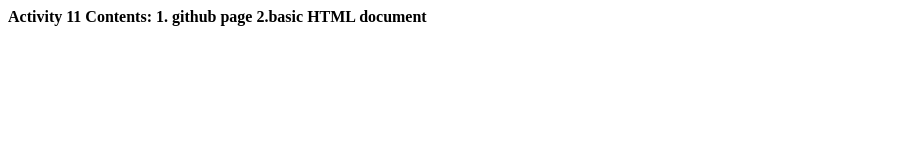
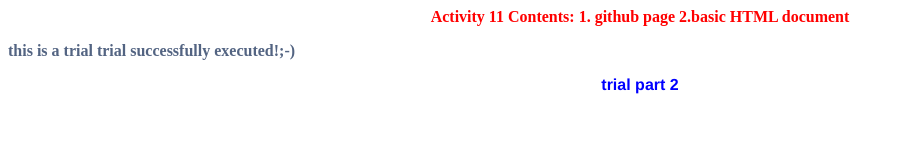
Before and after one commit to shreyap22/shreyap22.github.io, a plain HTML site: page index.html in a window 1280 px wide. Shown: the whole page, without its empty margins (0-905 px from the left). Drawn offline with Linux system fonts and the light colour scheme.

Commit message:
[next commit]

```diff
--- a/index.html
+++ b/index.html
@@ -1,12 +1,22 @@
 <HTML>
 <head>
 	<h1><title>"Class work"</title></h1>
+  <link rel="stylesheet" type="text/css" href="style.css">
 </head>
 <body><h4>
-	Activity 11
+<p>	Activity 11
   Contents:
   1. github page
   2.basic HTML document
 
+</p>
+<a class="hidden-links">
+	this is a trial
+	trial successfully executed!;-)
+		</a>
+		<p id="first-paragraph">
+			trial part 2
+		</p>
+
 </body></h4>
 </HTML>
--- /dev/null
+++ b/style.css
@@ -0,0 +1,15 @@
+p
+{color:red;
+font size: 50px;
+text-align:center;
+}
+
+	.hidden-links{
+		text-decoration:none;
+		color:#536482;
+  }
+#first-paragraph {
+  font-family: helvetica,sans-serif;
+font-size: 16px;
+color:blue;
+}
```
